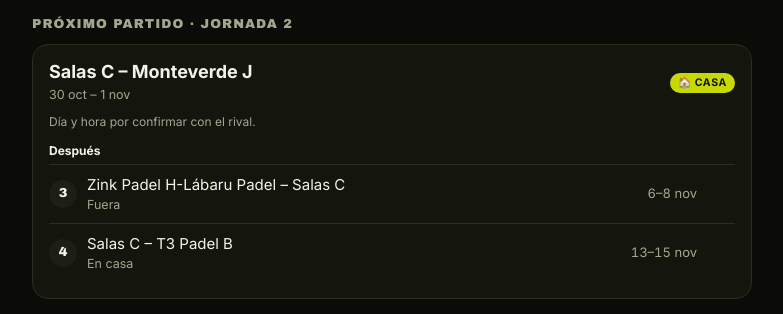
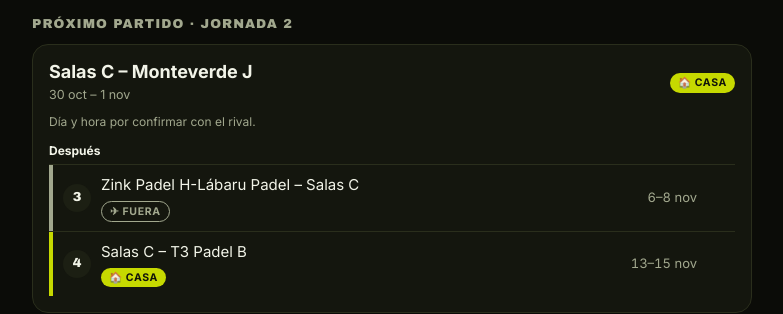
Before and after one commit to SALASCD2627/SALAS, a plain HTML site: page index.html in a window 1280 px wide. Shown: the part 88-402 px from the top of the page, without its empty margins (248-1031 px from the left). Drawn offline with Linux system fonts and the light colour scheme.

Commit message:
Resumen: casa/fuera con color y emoticono en las jornadas siguientes
Co-Authored-By: Claude Sonnet 5.5 <noreply@anthropic.com>
Claude-Session: https://claude.ai/code/session_01AnbGJG1ppsr8fzcDYbHrkc

```diff
--- a/index.html
+++ b/index.html
@@ -163,7 +163,7 @@ function nameKey(p){var a=[p.p1,p.p2].sort(function(x,y){return x.localeCompare(
 function empty(t,s){return'<div class="empty"><b>'+esc(t)+'</b>'+esc(s)+'</div>'}
 function badge(r){return'<span class="badge '+r+'">'+(r==='g'?'Victoria':r==='p'?'Derrota':'Empate')+'</span>'}
 function pip(r,t){return'<span class="pip '+r+'">'+(t||(r==='g'?'G':r==='p'?'P':'–'))+'</span>'}
-function calRows(list){return list.map(function(c){return'<div class="pr"><span class="n">'+c[0]+'</span><div class="names">'+(c[3]?'Salas '+team+' – '+esc(c[2]):esc(c[2])+' – Salas '+team)+'<small style="display:block;color:var(--muted)">'+(c[3]?'En casa':'Fuera')+'</small></div><span class="sets">'+esc(c[1])+'</span></div>'}).join('')}
+function calRows(list){return list.map(function(c){return'<div class="pr cal '+(c[3]?'home':'away')+'"><span class="n">'+c[0]+'</span><div class="names">'+(c[3]?'Salas '+team+' – '+esc(c[2]):esc(c[2])+' – Salas '+team)+'<small style="display:block;margin-top:5px"><span class="ha '+(c[3]?'h':'a')+'" style="margin:0">'+(c[3]?'🏠 CASA':'✈ FUERA')+'</span></small></div><span class="sets">'+esc(c[1])+'</span></div>'}).join('')}
 function calPending(js){var done={};js.forEach(function(d){if(jstats(d).played)done[d.jornada]=1});return((SALAS_CAL[team]||[]).filter(function(c){return!done[c[0]]&&c[3]!==2&&!c[4]}))}
 function viewCal(js,all){var l=calPending(js);if(!l.length)return'';if(!all)l=l.slice(0,3);
   return'<h2>'+(all?'Calendario · jornadas pendientes':'Próximos partidos')+'</h2><div class="card">'+calRows(l)+'<div class="note">Según el calendario oficial de la Federación. Día y hora exactos: por confirmar con el rival.</div></div>'}
```
